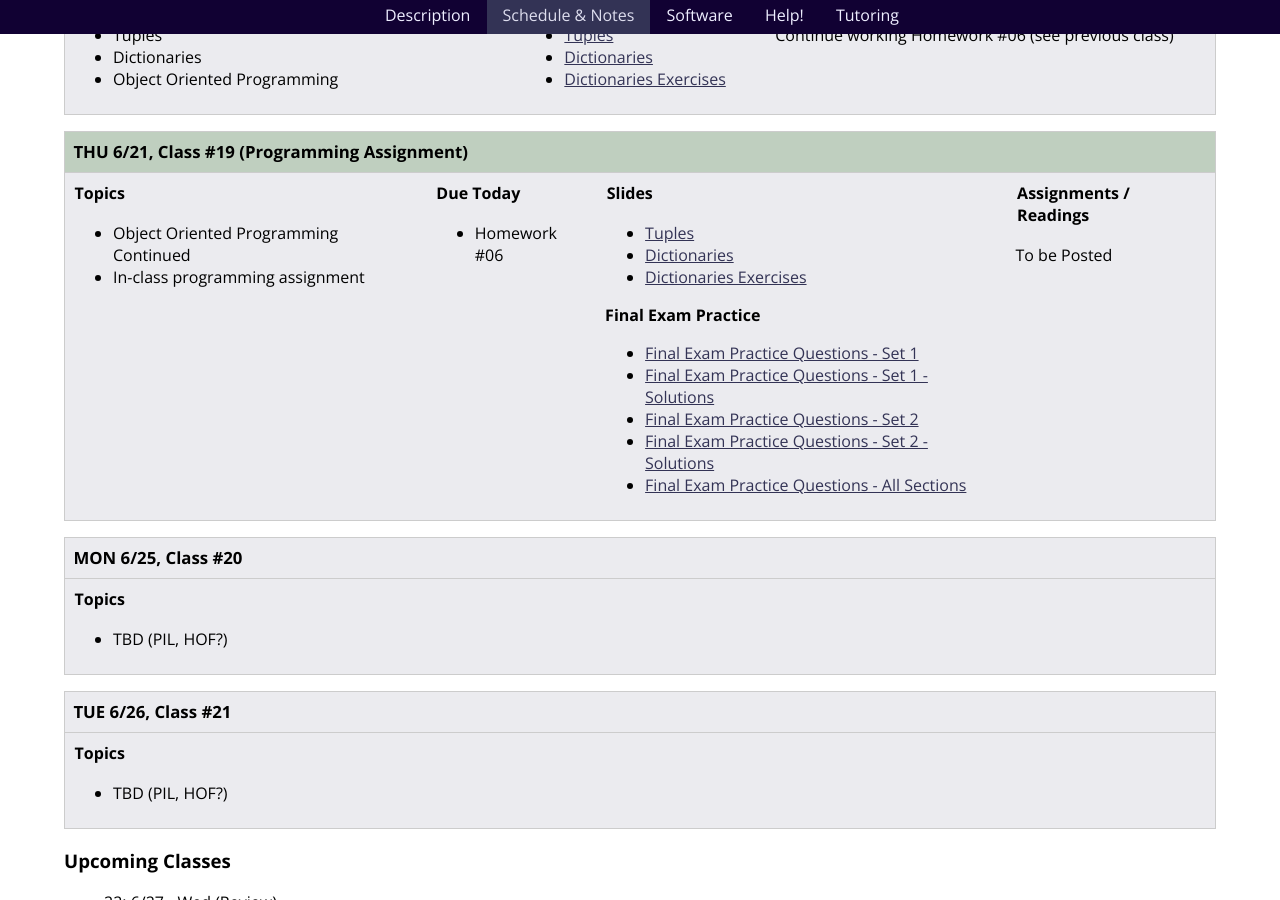
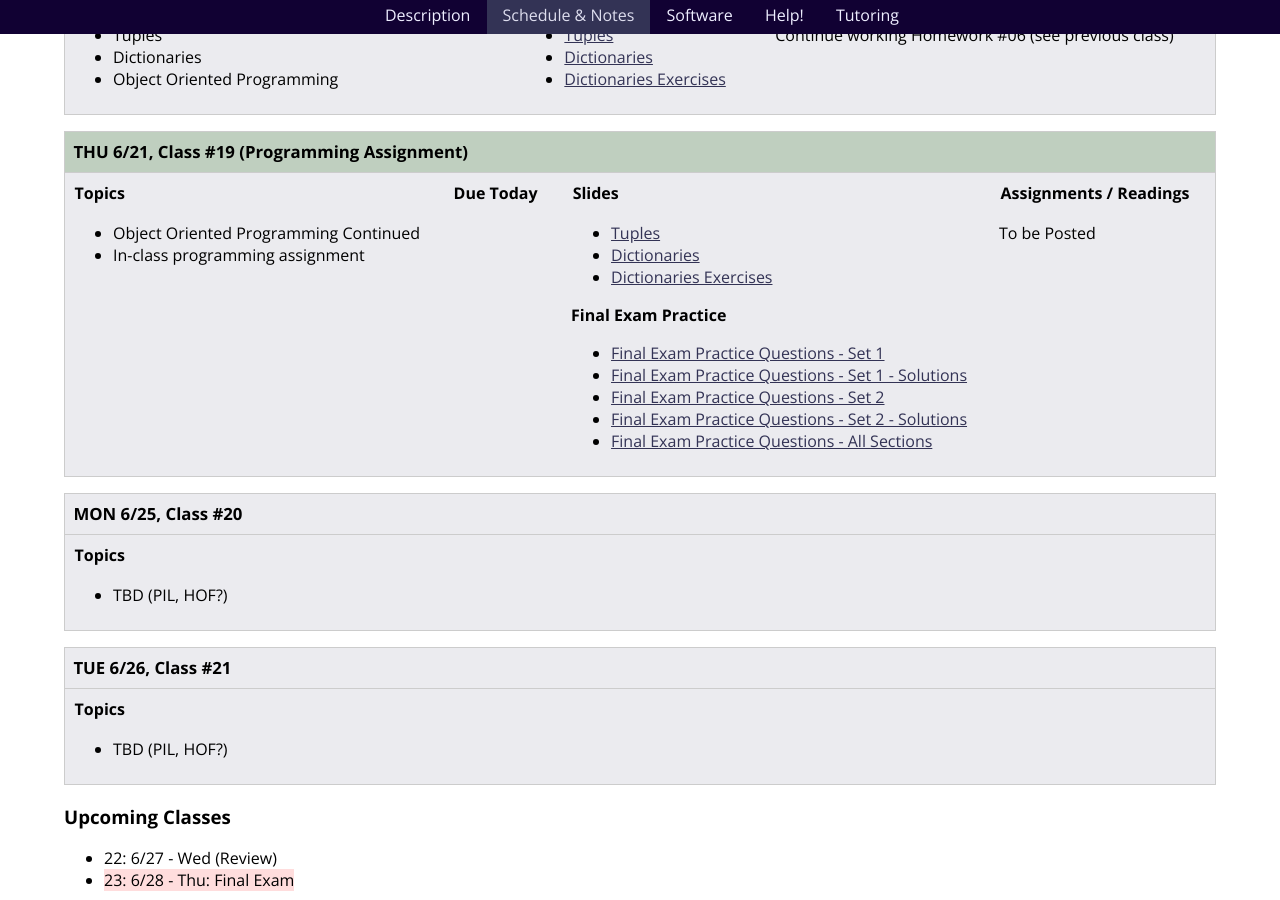
Before and after one commit to foureyes/csci-ua.0002-summer2018-001, a Jekyll site: the page built from schedule.markdown, in a window 1280 px wide and 900 px high, scrolled down 7980 px. Built offline with Jekyll 4.4.1, drawn with Linux system fonts in a browser that asks for light colours; nearby versions of some CDN libraries; library files that are not in the unit come from our copies.

Commit message:
remove hw 6 due for today

```diff
--- a/_includes/classes/class-19.markdown
+++ b/_includes/classes/class-19.markdown
@@ -1,7 +1,6 @@
 <article class="due" markdown="block">
 ####  Due Today
 
-* Homework #06
 
 </article>
 
```
